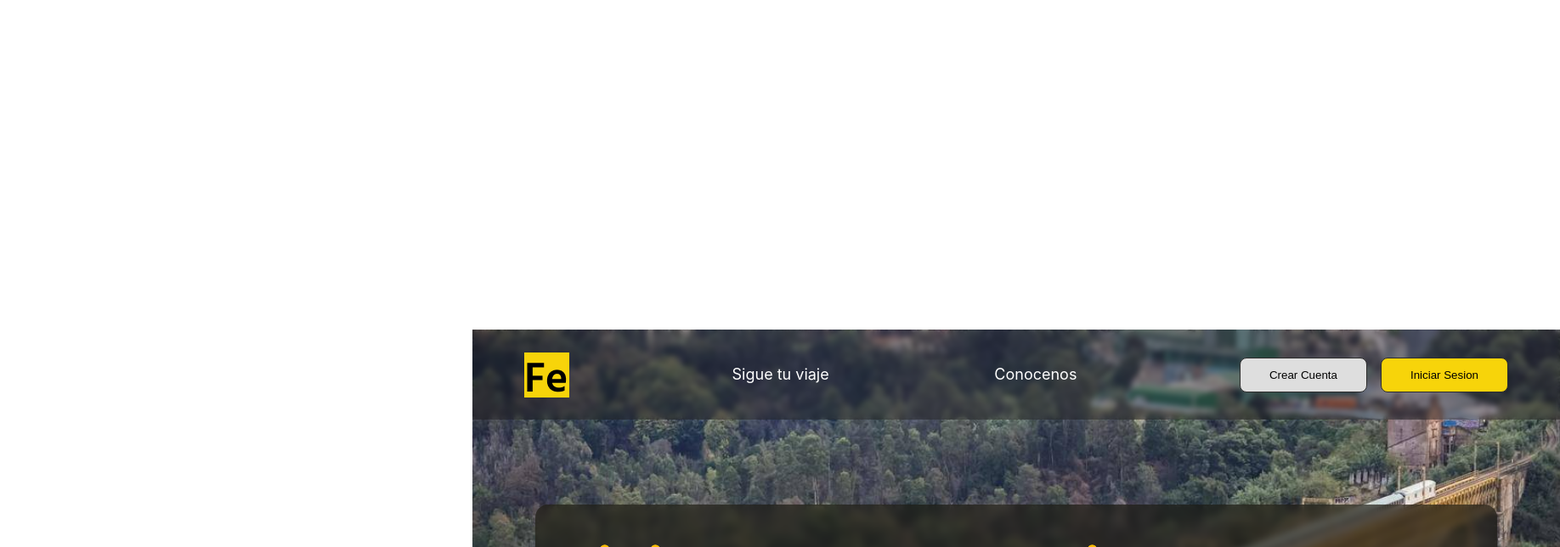
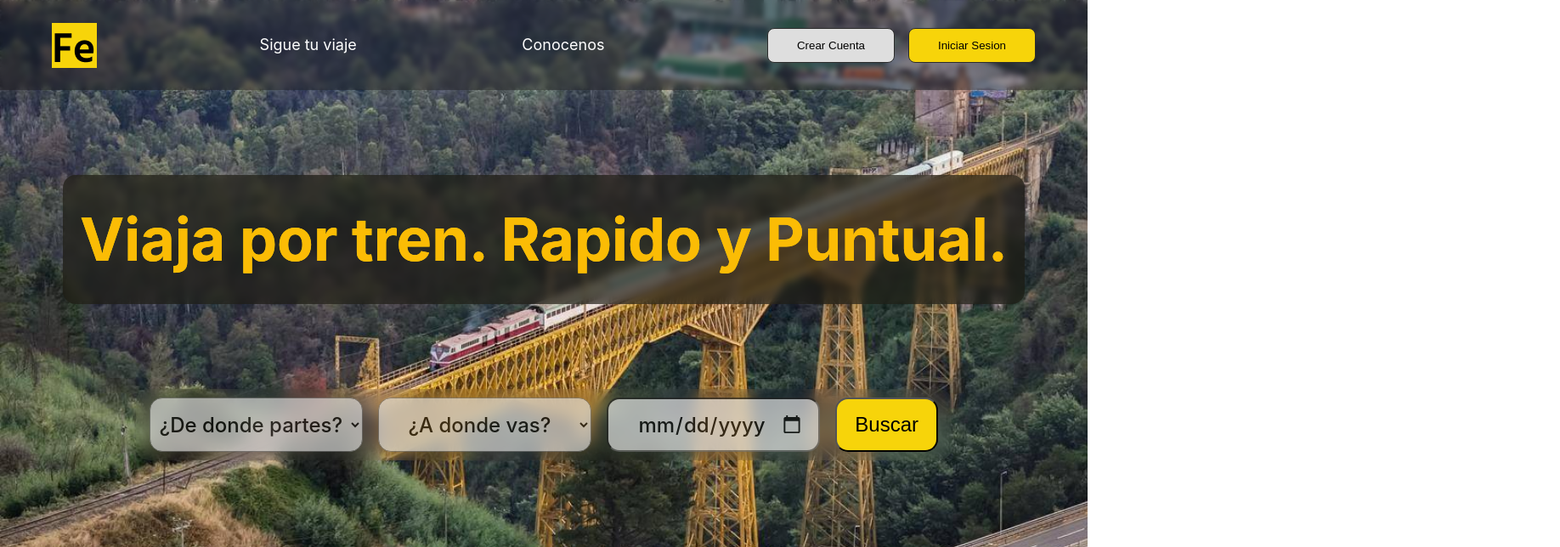
Before and after one commit to bfl-dev/Avance-Ferros, a Vue app: page / in a window 1280 px wide. Shown: the top 644 px of the page at 85% size, 1836 px wide, since content can reach past the window. Built offline with nearby package versions, Linux system fonts and the light colour scheme; data requests are answered from the project's data file.

Commit message:
Update main.css

```diff
--- a/src/assets/main.css
+++ b/src/assets/main.css
@@ -1,10 +1,14 @@
 @import './base.css';
 
 #app {
-  max-width: 1280px;
-  margin: 0 auto;
-  padding: 2rem;
+  margin: 0;
   font-weight: normal;
+  top: 0;
+  left: 0;
+  position: absolute;
+  height: 100%;
+  width: 100%;
+  display: flex;
 }
 
 a,
```
